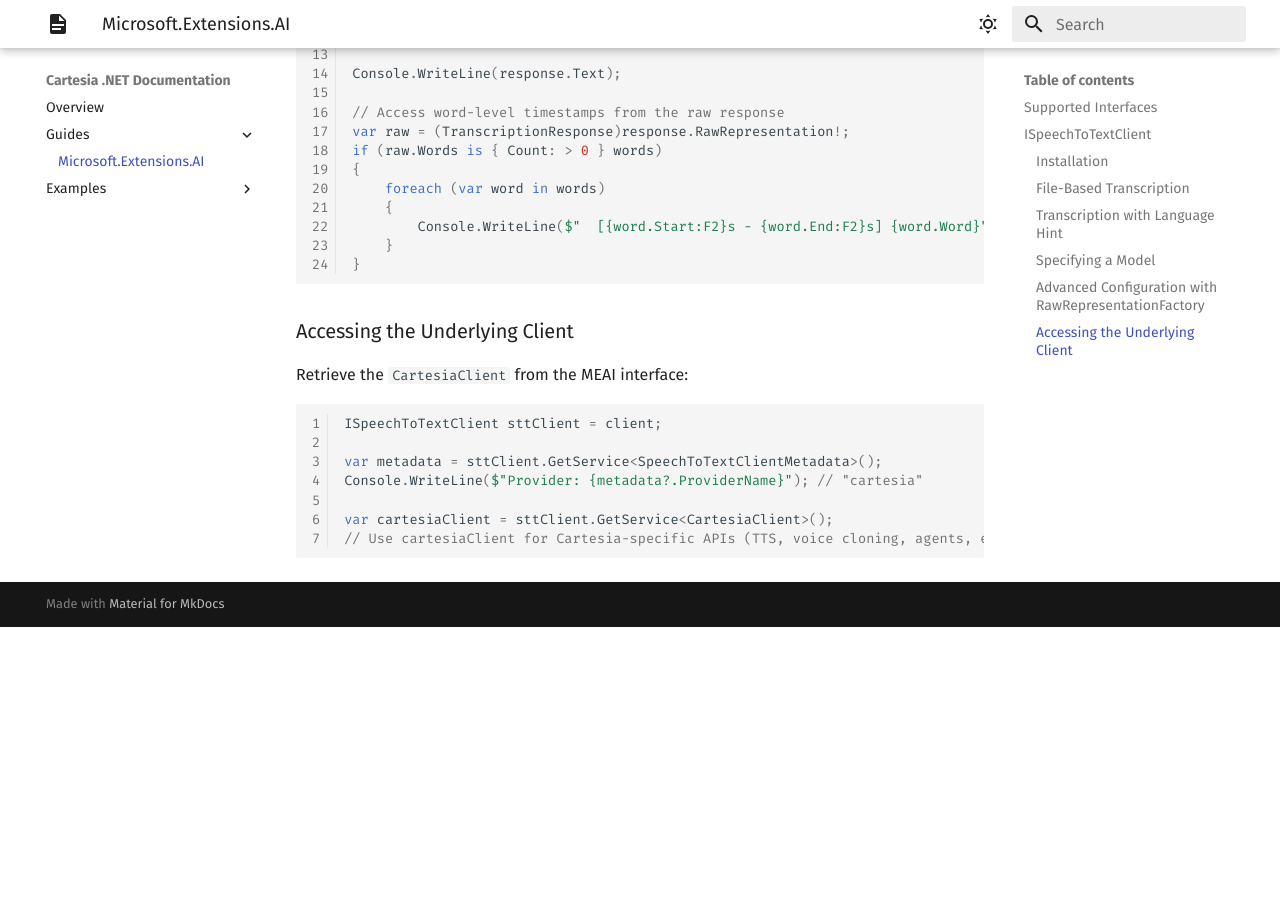
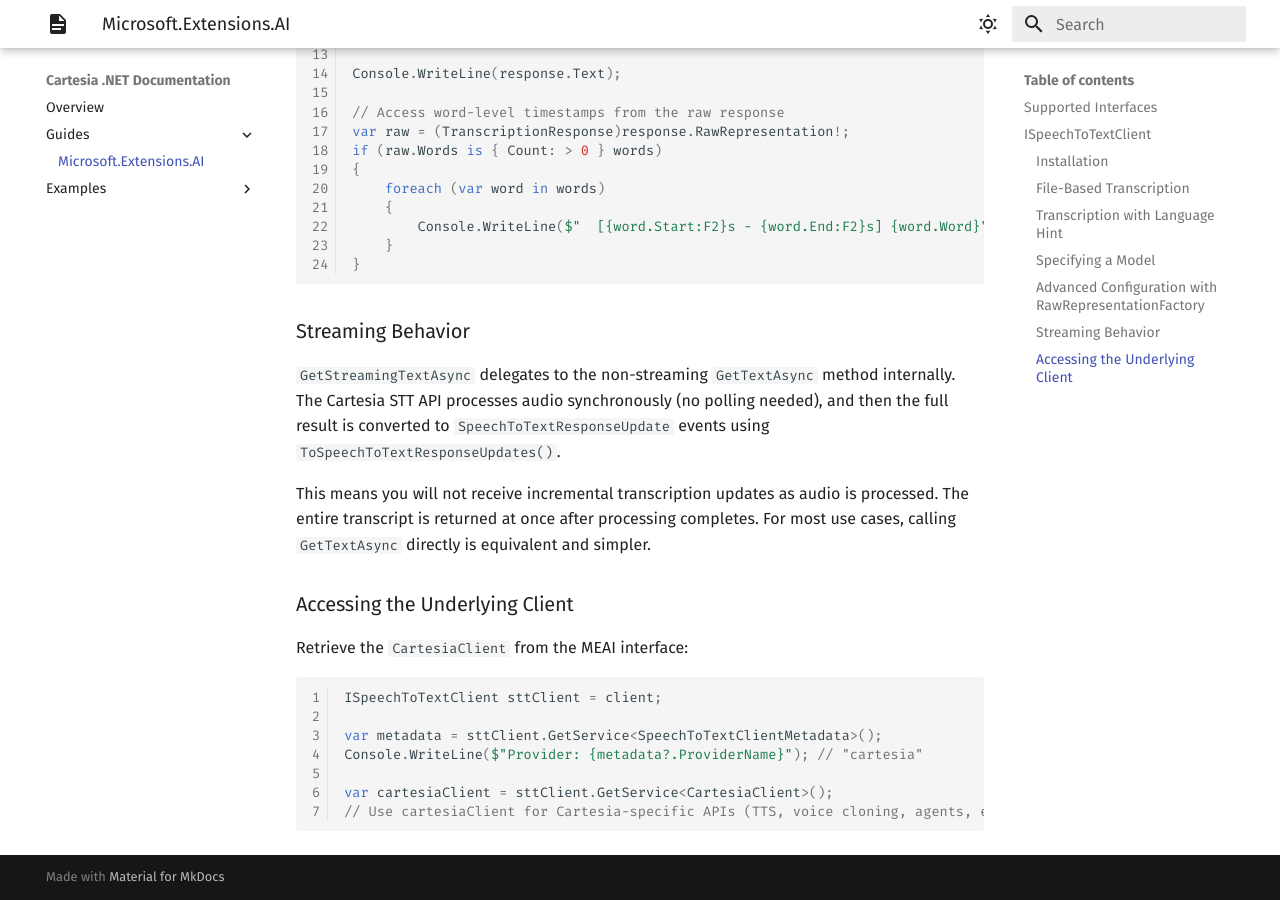
Before and after one commit to tryAGI/Cartesia, an MkDocs documentation site: the page built from docs/guides/meai.md, in a window 1280 px wide and 900 px high, scrolled down 2066 px. Built offline with MkDocs 1.6.1 and Material for MkDocs 9.7.7, drawn with Linux system fonts in a browser that asks for light colours; the version menu is left out; before the commit the page ends 2693 px from its top, so only the background shows below that.

Commit message:
Add streaming behavior notes to MEAI guide
Co-Authored-By: Claude Opus 4.6 <noreply@anthropic.com>

````diff
--- a/docs/guides/meai.md
+++ b/docs/guides/meai.md
@@ -100,6 +100,12 @@ if (raw.Words is { Count: > 0 } words)
 }
 ```
 
+### Streaming Behavior
+
+`GetStreamingTextAsync` delegates to the non-streaming `GetTextAsync` method internally. The Cartesia STT API processes audio synchronously (no polling needed), and then the full result is converted to `SpeechToTextResponseUpdate` events using `ToSpeechToTextResponseUpdates()`.
+
+This means you will not receive incremental transcription updates as audio is processed. The entire transcript is returned at once after processing completes. For most use cases, calling `GetTextAsync` directly is equivalent and simpler.
+
 ### Accessing the Underlying Client
 
 Retrieve the `CartesiaClient` from the MEAI interface:
````
